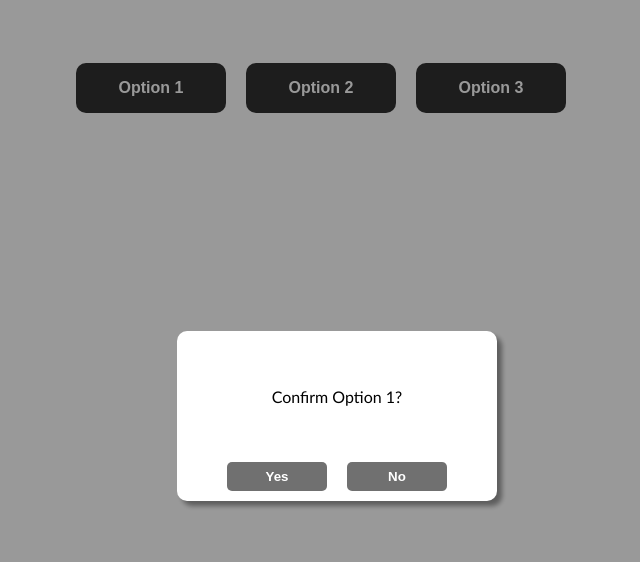
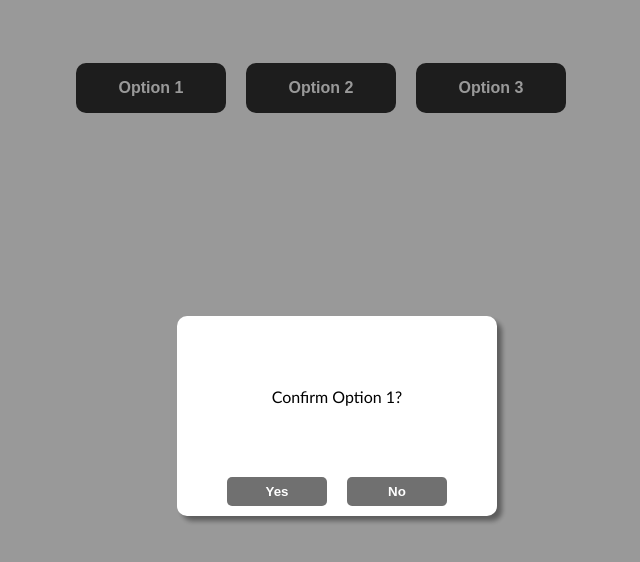
Before and after one commit to cloud93n/sitemate, a plain HTML site: page index.html in a window 1280 px wide. Both pictures are taken after a click on the button "Option 1". Shown: the whole page, without its empty margins (319-959 px from the left). Drawn offline with Linux system fonts and the light colour scheme.

Commit message:
Update modal.css

```diff
--- a/modal.css
+++ b/modal.css
@@ -26,8 +26,8 @@ button {
 
   .modal-window {
     background-color: #fff;
-    min-width: 320px;
-    min-height:170px;
+    min-width: 25vw;
+    min-height: 25vh;
     border-radius: 10px;
     box-shadow: 5px 5px 5px rgba(0,0,0,0.4);
     display: flex;
```
